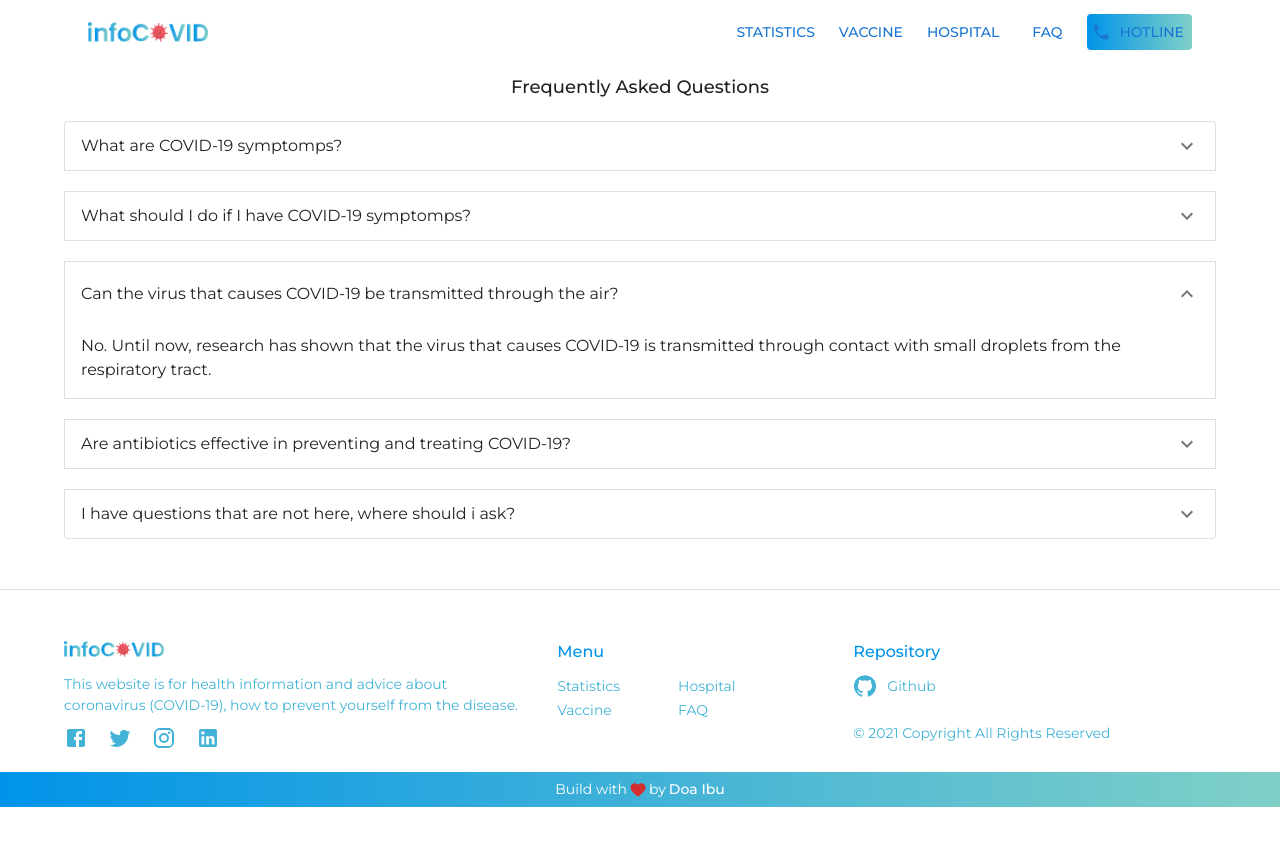
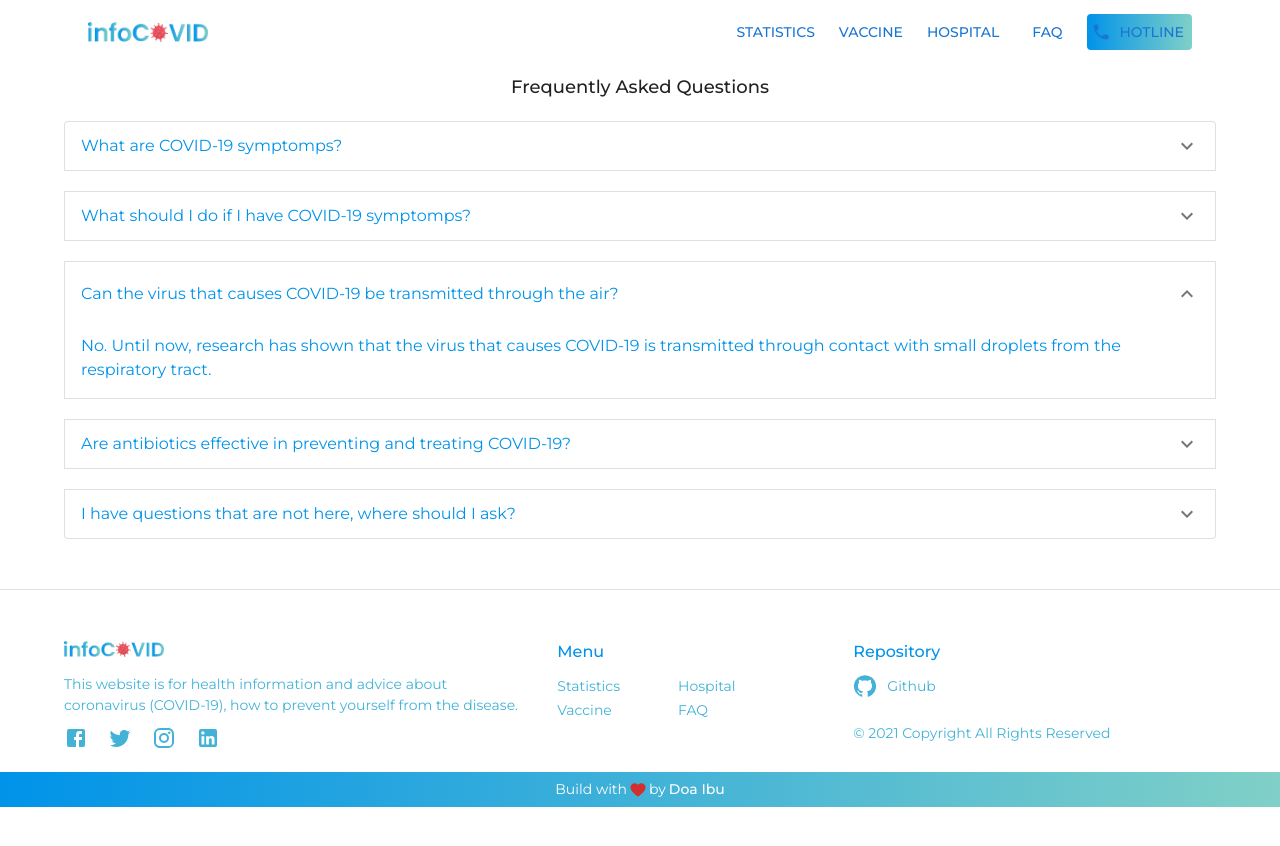
Before and after one commit to niceDeve/info-covid, a Next.js app: page /faq in a window 1280 px wide. Both pictures are taken after a click on the button 640 px from the left and 286 px from the top of the page. Shown: the top 846 px of the page. Built offline with nearby package versions, Linux system fonts and the light colour scheme.

Commit message:
add blue faq

```diff
--- a/components/Accordion/Accordion.js
+++ b/components/Accordion/Accordion.js
@@ -30,7 +30,7 @@ const faq = [
       'No, antibiotics only work against bacteria, not viruses. Because COVID-19 is caused by a virus, antibiotics cannot be used as a means of prevention or treatment. However, if you are hospitalized and diagnosed with COVID-19, you may be given antibiotics, as secondary infections are often caused by bacteria.',
   },
   {
-    question: 'I have questions that are not here, where should i ask?',
+    question: 'I have questions that are not here, where should I ask?',
     answer:
       'You can call 119 for questions and information about COVID-19. ',
   },
@@ -45,7 +45,7 @@ export default function MyAccordion() {
   };
 
   return (
-    <div>
+    <div styles={{backgroundImage:'../public/bg.svg'}}>
       {faq.map(({ question, answer }, idx) => (
         <Accordion
           expanded={expanded === `${idx}`}
@@ -59,10 +59,10 @@ export default function MyAccordion() {
             aria-controls={`${idx}-content`}
             id={`${idx}-header`}
             style={{ borderColor: 'none' }}>
-            <Typography>{question}</Typography>
+            <Typography className={classes.blueText}>{question}</Typography>
           </AccordionSummary>
           <AccordionDetails>
-            <Typography>{answer}</Typography>
+            <Typography className={classes.blueText}>{answer}</Typography>
           </AccordionDetails>
         </Accordion>
       ))}
--- a/components/Accordion/Accordion.style.js
+++ b/components/Accordion/Accordion.style.js
@@ -5,6 +5,9 @@ const accordionStyle = {
       display: 'none',
     },
   },
+  blueText: {
+    color: '#0093E9',
+  },
 };
 
 export default accordionStyle;
--- a/pages/vaccine.js
+++ b/pages/vaccine.js
@@ -75,7 +75,7 @@ export default function Vaccine() {
               ))}
             </ul>
           </div>
-          <div style={{ marginBottom:'20px' }}>
+          <div style={{ marginBottom: '20px' }}>
             <h3>Facts</h3>
             <ul>
               {facts.map((fact, idx) => (
```
